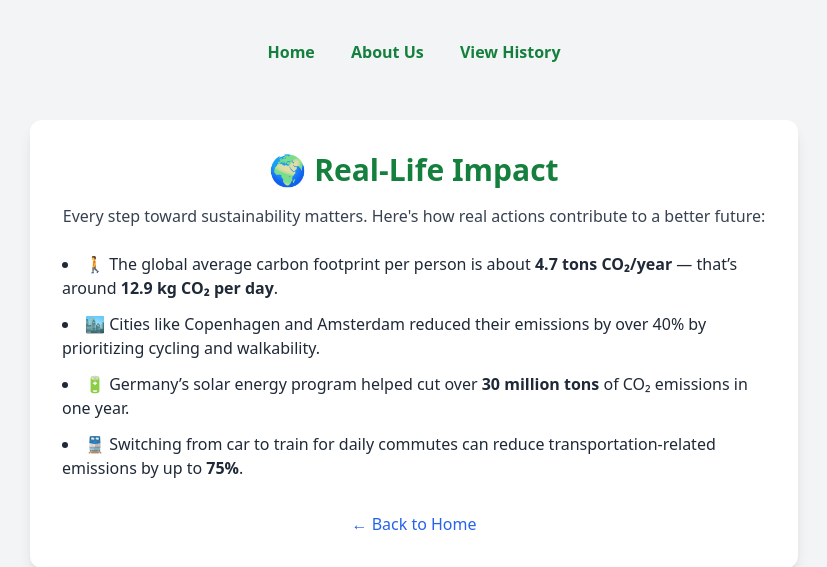
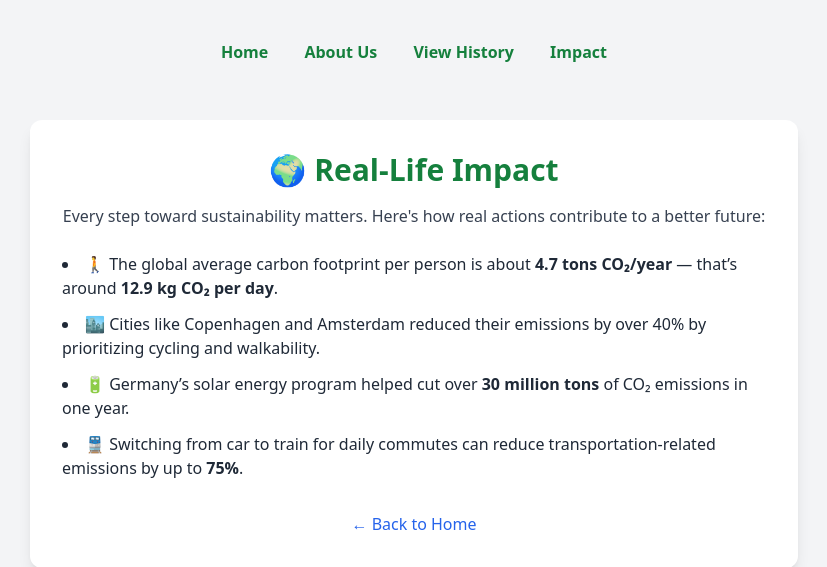
Before and after one commit to klaudiaplevneshii/sustainablelifeadvisor, a Django app: template landing/templates/impact.html in a window 1280 px wide. Shown: the top 567 px of the page, without its empty margins (226-1053 px from the left). Run offline with Django 3.2, Linux system fonts and the light colour scheme; the template is opened without the code that fills it, so the values that code supplies are empty; some libraries are stand-ins or nearby versions.

Commit message:
Impact button added

```diff
--- a/landing/templates/base.html
+++ b/landing/templates/base.html
@@ -12,6 +12,7 @@
         <a href="{% url 'homepage' %}" class="text-green-700 font-semibold hover:underline mx-4">Home</a>
         <a href="{% url 'about' %}" class="text-green-700 font-semibold hover:underline mx-4">About Us</a>
         <a href="{% url 'view_history' %}" class="text-green-700 font-semibold hover:underline mx-4">View History</a>
+        <a href="{% url 'impact' %}" class="text-green-700 font-semibold hover:underline mx-4">Impact</a>
     </nav>
 
     {% block content %}{% endblock %}
```
